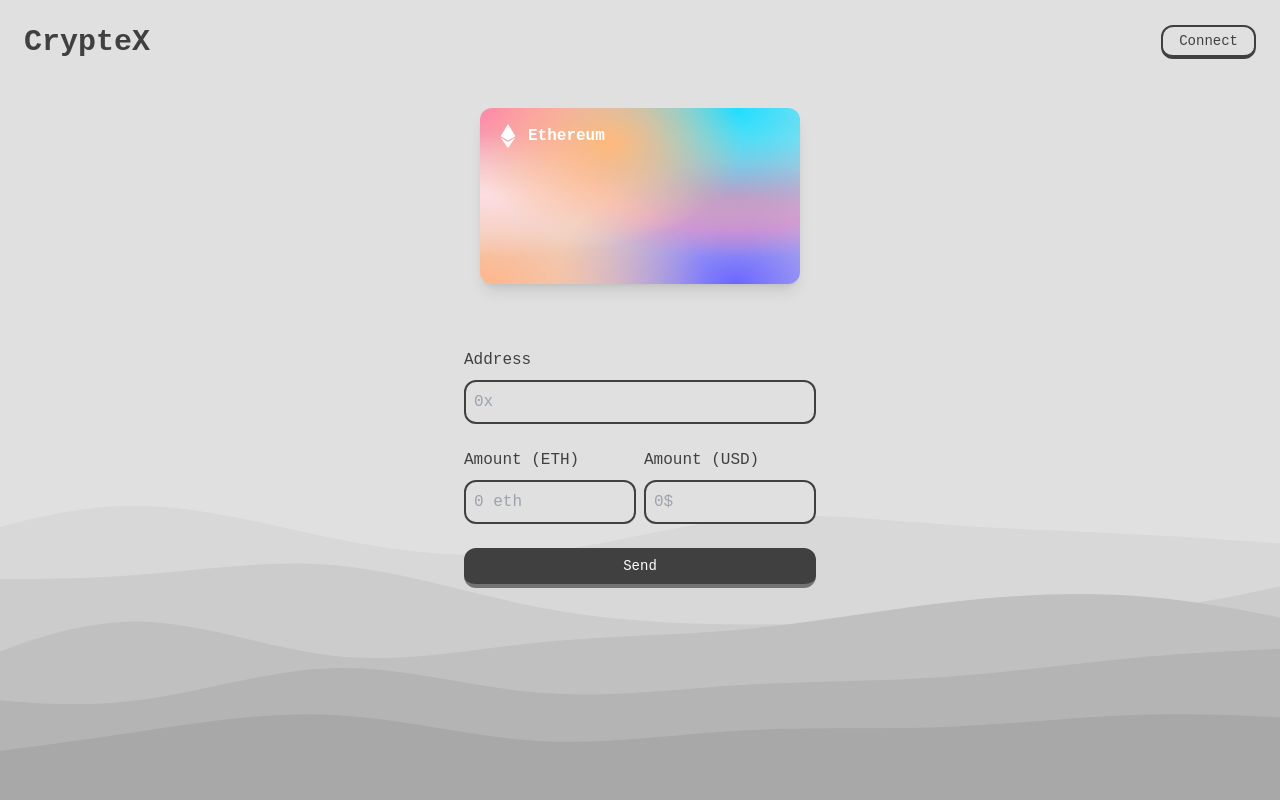
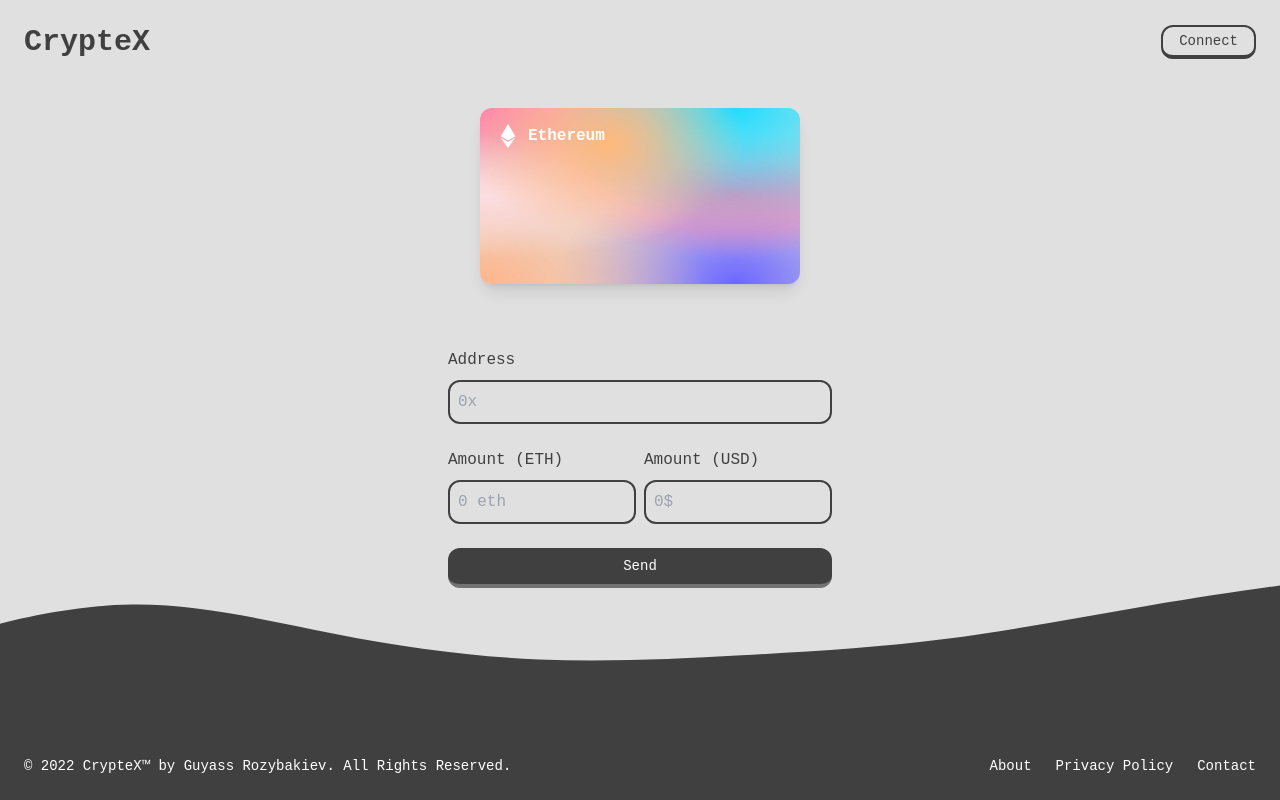
Before and after one commit to rozybakievv/web3app, a React (Create React App) app in the folder client/: page /send in a window 1280 px wide. Built offline with nearby package versions, Linux system fonts and the light colour scheme; no server answers.

Commit message:
update on components
added : footer + new background
updated : home, send page, transfer

```diff
--- /dev/null
+++ b/client/src/components/Footer.jsx
@@ -0,0 +1,27 @@
+import { Link } from "react-router-dom";
+
+const Footer = () => {
+    const githubLink = "https://github.com/rozybakievv";
+    return (
+        <footer className="fixed bottom-0 p-6 w-full">
+            <div className="flex justify-between">
+                <span className="text-sm sm:text-center text-white">© 2022 CrypteX™ by Guyass Rozybakiev. All Rights Reserved.</span>
+                <ul className="flex flex-wrap items-center mt-3 text-sm sm:mt-0">
+                    <li>
+                        <a href={githubLink} target="_blank" rel="noreferrer" className="mr-4 hover:underline md:mr-6 text-white">About</a>
+                    </li>
+                    <li>
+                        <Link to="/">
+                            <span className="mr-4 hover:underline md:mr-6 text-white">Privacy Policy</span>
+                        </Link>
+                    </li>
+                    <li>
+                        <a href={githubLink} target="_blank" rel="noreferrer" className="hover:underline text-white">Contact</a>
+                    </li>
+                </ul>
+            </div>
+        </footer>
+    )
+}
+
+export default Footer;
--- a/client/src/components/Home.jsx
+++ b/client/src/components/Home.jsx
@@ -1,7 +1,7 @@
 import { addressContext } from "../App";
 import { useContext, useEffect, useState } from "react";
 import Coin from "./Coin.jsx";
-
+import Footer from "./Footer";
 
 const Home = () => {
     const walletAddress = useContext(addressContext);
@@ -46,9 +46,14 @@ const Home = () => {
             {
                 walletAddress.address === "" && coins !== []
                 ?
-                    <div className="p-6">
-                        <h1 className="text-8xl animate-fade-in-down title">Fast <br></br> Easy <br></br> Secure </h1>
-                        <p className="pt-4 italic animate-fade-in-down">⚡ Connect your wallet to start using CrypteX ⚡</p>
+                    <div>
+                        <div className="p-6 flex justify-center">
+                            <div className="flex flex-col text-center">
+                                <h1 className="md:text-6xl text-4xl animate-fade-in-down title">Explore the world of Cryptocurency</h1>
+                                <p className="pt-4 italic animate-fade-in-down text-xs md:text-base">⚡ Connect your wallet to start using CrypteX ⚡</p>
+                            </div>
+                        </div>
+                        <Footer></Footer>
                     </div>
                 :
                     <div>
@@ -58,8 +63,8 @@ const Home = () => {
                         <div className="flex justify-center px-6 pb-4">
                             <div className="grid grid-cols-1 gap-4 lg:grid-cols-4">
                                 {
-                                    coins.map((coin) => {
-                                        return <Coin name={coin.name} symbol={coin.symbol} image={coin.image} price={coin.current_price}
+                                    coins.map((coin, i) => {
+                                        return <Coin key={i} name={coin.name} symbol={coin.symbol} image={coin.image} price={coin.current_price}
                                         market_cap={coin.market_cap} price24={coin.price_change_percentage_24h} circulating_supply={coin.circulating_supply}>
                                         </Coin>
                                     })
--- /dev/null
+++ b/client/src/components/HomeInformation.jsx
@@ -0,0 +1,9 @@
+const HomeInformation = () => {
+    return (
+        <div>
+            lol
+        </div>
+    )
+}
+
+export default HomeInformation;
--- a/client/src/components/Send.jsx
+++ b/client/src/components/Send.jsx
@@ -1,5 +1,6 @@
 import { useContext, useEffect, useState } from "react";
 import { TransactionContext } from "../App";
+import Footer from "./Footer";
 
 const Send = () => {
     const { formAddressContext, formAmountContext, sendTransaction, successContext } = useContext(TransactionContext);
@@ -43,7 +44,7 @@ const Send = () => {
                 </div>
             </div>
 
-            <form autoComplete="off" className="w-96 sm:px-4">
+            <form autoComplete="off" className="w-96 px-4 md:p-0">
                 <div className="mb-6">
                     <label htmlFor="address" className="block mb-2 text-md text-neutral-700">Address</label>
                     <input type="text" id="address" placeholder="0x" required className="block w-full p-2 border-2 outline-none graycolor rounded-xl border-neutral-700" />
@@ -56,7 +57,7 @@ const Send = () => {
                         </div>
                         <div>
                             <label htmlFor="address" className="block mb-2 text-md text-neutral-700">Amount (USD)</label>
-                            <input readonly disabled value={usdValue} id="amountEth" placeholder="0$" required className="block w-full p-2 border-2 outline-none graycolor rounded-xl border-neutral-700" />
+                            <input readOnly disabled value={usdValue} id="amountEth" placeholder="0$" required className="block w-full p-2 border-2 outline-none graycolor rounded-xl border-neutral-700" />
                         </div>
                     </div>
                 </div>
@@ -71,6 +72,7 @@ const Send = () => {
                     </h1>
                 </div>
             }
+            <Footer></Footer>
         </div>
     )
 }
--- a/client/src/components/TransferRows.jsx
+++ b/client/src/components/TransferRows.jsx
@@ -1,10 +1,10 @@
 const TransferRows = (props) => {
     return (
-        <tr className="transition duration-200 hover:bg-neutral-300">
-            <td className="px-6 py-4 whitespace-nowrap">{props.addressFrom}</td>
-            <td className="px-6 py-4 whitespace-nowrap">{props.addressTo}</td>
-            <td className="px-6 py-4 whitespace-nowrap">{props.timestamp}</td>
-            <td className="px-6 py-4 whitespace-nowrap">{props.amount}</td>
+        <tr className="transition duration-200 graycolor hover:bg-neutral-300">
+            <td className="px-6 py-4">{props.addressFrom}</td>
+            <td className="px-6 py-4">{props.addressTo}</td>
+            <td className="px-6 py-4">{props.timestamp}</td>
+            <td className="px-6 py-4">{props.amount}</td>
         </tr>
     )
 }
--- a/client/src/components/Transfers.jsx
+++ b/client/src/components/Transfers.jsx
@@ -35,7 +35,7 @@ const Receive = () => {
                                     </th>
                                 </tr>
                             </thead>
-                            <tbody className="divide-y divide-gray-200">
+                            <tbody className="divide-y divide-gray-300">
                                 {
                                     transactionList.reverse().map((transaction, i) => (
                                         <TransferRows key={i} addressFrom={transaction.addressFrom} addressTo={transaction.addressTo} timestamp={transaction.timestamp} amount={transaction.amount}/>
--- a/client/src/index.css
+++ b/client/src/index.css
@@ -18,11 +18,6 @@ body {
     background-position: center center;
 }
 
-.title {
-    filter: drop-shadow(0px 4px 1px rgb(177, 177, 177));
-    letter-spacing: 1rem;
-}
-
 .graycolor {
     background: #e0e0e0;
 }
@@ -37,3 +32,10 @@ body {
     radial-gradient(at 80% 100%, hsla(242,100%,70%,1) 0, transparent 50%),
     radial-gradient(at 0% 0%, hsla(343,100%,76%,1) 0, transparent 50%);
 }
+
+.title {
+    font-weight: 700;
+    text-shadow: 2px 2px 0px #555555,
+    4px 4px 0px #949494,
+    6px 6px 0px #bebebe;
+}
```
Also changed, not shown: client/public/background.svg.
